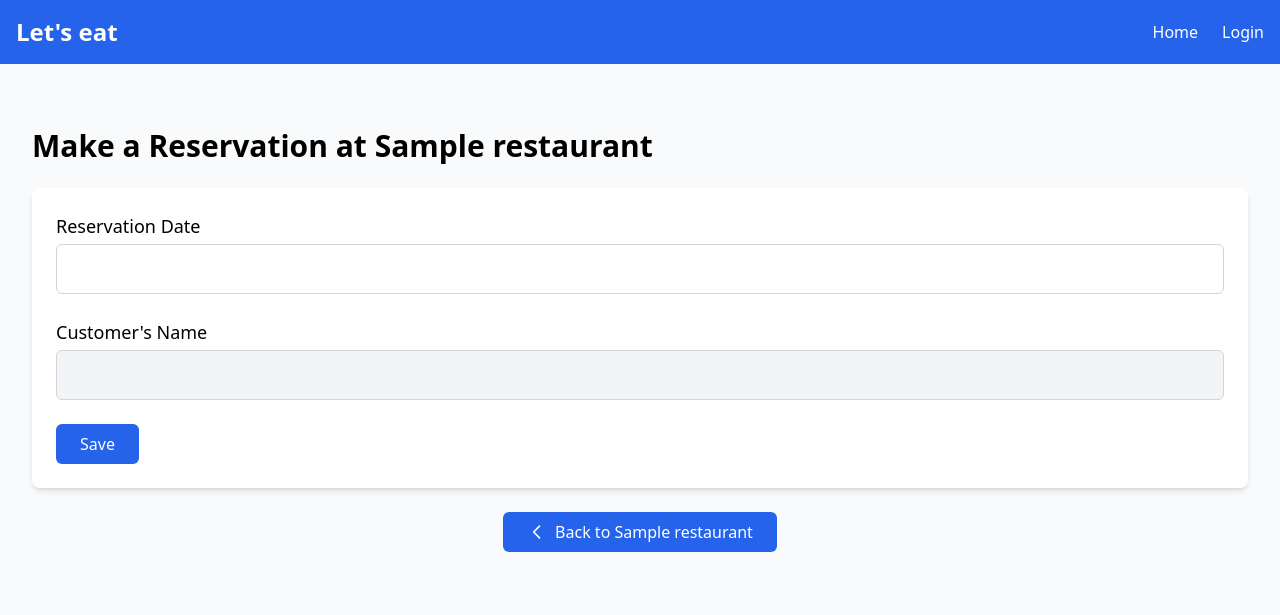
After one commit to Loeryx/tp_symfony, a Symfony app: template templates/reservation/userNew.html.twig in a window 1280 px wide. The commit adds this page. Shown: the top 615 px of the page. Run offline with Twig, Linux system fonts and the light colour scheme; the template is opened without the code that fills it: most values are stand-ins (such as "Sample title", 1, 10 or a date in 2020); form fields are guessed from the names that the template uses; some libraries are stand-ins or nearby versions.

Commit message:
Add make reservation

```diff
--- /dev/null
+++ b/templates/reservation/_formUser.html.twig
@@ -0,0 +1,24 @@
+{{ form_start(form) }}
+<div class="space-y-6">
+    <div>
+        {{ form_label(form.reservationDate, 'Reservation Date', {'label_attr': {'class': 'block text-lg font-medium'}}) }}
+        <div class="mt-1">
+            {{ form_widget(form.reservationDate, {'attr': {'class': 'block w-full p-3 border border-gray-300 rounded-md focus:outline-none focus:ring-2 focus:ring-blue-600'}}) }}
+        </div>
+    </div>
+
+    <div>
+        <label class="block text-lg font-medium">Customer's Name</label>
+        <div class="mt-1">
+            <label>
+                <input type="text" value="{{ app.user.lastName }}" disabled
+                       class="block w-full p-3 border border-gray-300 rounded-md bg-gray-100 text-gray-700 focus:outline-none focus:ring-2 focus:ring-gray-400">
+            </label>
+        </div>
+    </div>
+</div>
+
+<button type="submit" class="mt-6 bg-blue-600 text-white px-6 py-2 rounded-md hover:bg-blue-500">
+    {{ button_label|default('Save') }}
+</button>
+{{ form_end(form) }}
--- /dev/null
+++ b/templates/reservation/userNew.html.twig
@@ -0,0 +1,27 @@
+{% extends 'base.html.twig' %}
+
+{% block title %}Make a Reservation{% endblock %}
+
+{% block body %}
+    <div class="container mx-auto px-4 py-8">
+        <h1 class="text-3xl font-semibold mb-6">
+            Make a Reservation at {{ restaurant.name }}
+        </h1>
+
+        <div class="bg-white p-6 rounded-lg shadow-md">
+            {% include 'reservation/_formUser.html.twig' %}
+        </div>
+
+        <div class="mt-6 text-center">
+            <a href="{{ path('page_restaurant', {'id': restaurant.id}) }}"
+               class="flex items-center bg-blue-600 text-white px-6 py-2 rounded-md hover:bg-blue-500 w-max mx-auto">
+                <svg xmlns="http://www.w3.org/2000/svg" fill="none" viewBox="0 0 24 24"
+                     stroke="currentColor" class="w-5 h-5 mr-2">
+                    <path stroke-linecap="round" stroke-linejoin="round"
+                          stroke-width="2" d="M15 19l-7-7 7-7"></path>
+                </svg>
+                Back to {{ restaurant.name }}
+            </a>
+        </div>
+    </div>
+{% endblock %}
--- a/templates/user/profile.html.twig
+++ b/templates/user/profile.html.twig
@@ -4,7 +4,7 @@
 
 {% block body %}
     <div class="max-w-4xl mx-auto p-6 bg-white shadow-md rounded-lg">
-        <h1 class="text-3xl font-semibold mb-6 text-center">User Profile</h1>
+        <h1 class="text-3xl font-semibold mb-6 text-center">My Profile</h1>
 
         <div class="space-y-4">
             <div>
```
Also changed, not shown: src/Controller/ProfileController.php (+11 -4 lines), src/Controller/ReservationController.php (+45 -6 lines), src/Form/ReservationType.php (+19 -7 lines), templates/restaurant/restaurantInfo.html.twig (+12 -4 lines), 1 other file.
